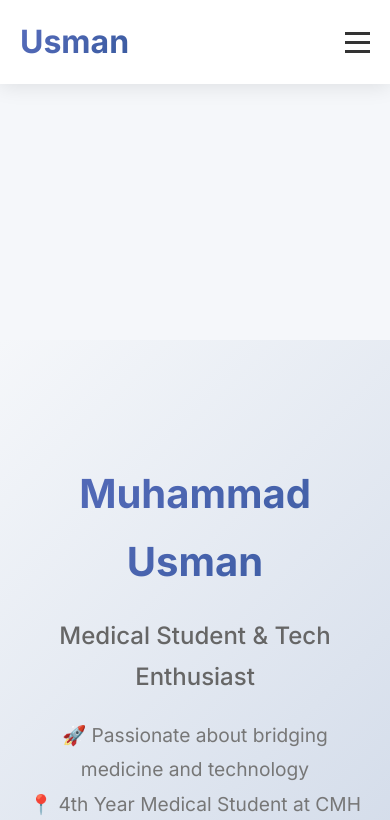
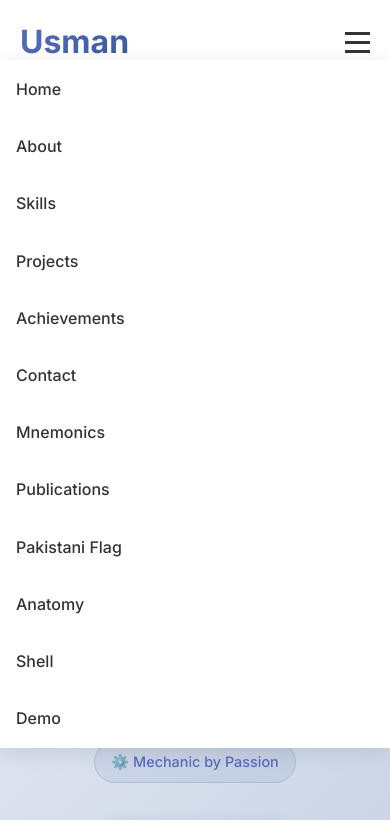
Before and after one commit to Usman0220/Usman0220.github.io, a plain HTML site: page index.html in a window 390 px wide. Both pictures are taken after a click on the element 357 px from the left and 42 px from the top of the page. Shown: the top 820 px of the page. Drawn offline with nearby package versions, Linux system fonts and the light colour scheme.

Commit message:
Fix mobile navigation and add hamburger menu functionality

```diff
--- a/index.html
+++ b/index.html
@@ -434,5 +434,6 @@
     </footer>
 
     <script src="script-v2.js"></script>
+    <script src="main.js"></script>
 </body>
 </html>
--- /dev/null
+++ b/main.js
@@ -0,0 +1,7 @@
+const hamburger = document.querySelector('.hamburger');
+const navMenu = document.querySelector('.nav-menu');
+
+hamburger.addEventListener('click', () => {
+    hamburger.classList.toggle('active');
+    navMenu.classList.toggle('active');
+});
--- a/style-v3.css
+++ b/style-v3.css
@@ -711,21 +711,6 @@ body {
 
 /* Responsive Design */
 @media (max-width: 768px) {
-    body {
-        padding-top: 320px;
-    }
-
-    .global-nav .nav-links {
-        flex-direction: column;
-        align-items: center;
-    }
-
-    .global-nav .nav-links a {
-        width: 90%;
-        margin: 5px 0;
-        padding: 12px 20px;
-    }
-
     .hero-title {
         font-size: 2.5rem;
     }
@@ -747,6 +732,24 @@ body {
 
     .nav-menu {
         display: none;
+        flex-direction: column;
+        width: 100%;
+        position: absolute;
+        top: 60px;
+        left: 0;
+        background: white;
+        padding: 1rem 0;
+        box-shadow: 0 4px 20px rgba(0,0,0,0.1);
+    }
+
+    .nav-menu.active {
+        display: flex;
+    }
+
+    .nav-link {
+        text-align: center;
+        padding: 1rem;
+        width: 100%;
     }
 
     .hamburger {
@@ -755,13 +758,7 @@ body {
 }
 
 @media (max-width: 480px) {
-    body {
-        padding-top: 340px;
-    }
 
-    .global-nav {
-        padding: 15px 10px;
-    }
 }
 
 /* Mnemonic specific styles (for compatibility) */
```
